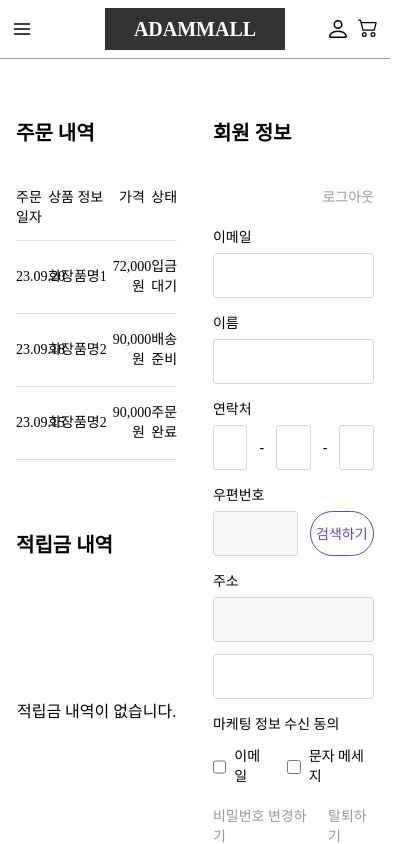
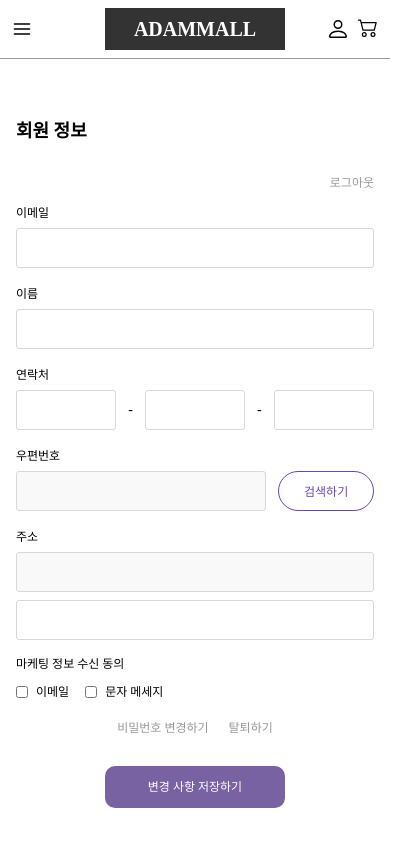
Before and after one commit to Jong-8/dshopmall, a Next.js app: page /mypage in a window 390 px wide. Shown: the top 844 px of the page, 413 px wide, since content can reach past the window. Built offline with nearby package versions, Linux system fonts and the light colour scheme; a web font is replaced by a local one.

Commit message:
Fixed: 반응형 작업 23-10-06

```diff
--- a/components/Layout/ContentTitle.tsx
+++ b/components/Layout/ContentTitle.tsx
@@ -1,6 +1,6 @@
 export default function ContentTitle({ title }: ContentTitleProps) {
   return (
-    <div className="text-2xl uppercase text-center font-jamsilBold p-4 pt-10 tracking-wider max-md:text-[18px] max-md:py-3 max-md:pt-8 max-md:pb-2 max-md:font-jamsilBold">
+    <div className="text-2xl uppercase text-center font-jamsilBold p-4 pt-10 tracking-wider max-md:text-[18px] max-md:py-3 max-md:pt-[60px] max-md:pb-2 max-md:font-jamsilBold">
       {title}
     </div>
   );
--- a/components/Layout/SubLayout.tsx
+++ b/components/Layout/SubLayout.tsx
@@ -7,7 +7,7 @@ export default function SubLayout({ children, title }: SubLayoutProps) {
     <>
       <Header title={title} description={title} />
       <ContentLayout>
-        <div className="w-[400px] m-auto pt-[60px] pb-[70px] max-md:w-[100%] max-md:px-3 max-md:pt-[40px]">
+        <div className="w-[400px] m-auto pt-[60px] pb-[70px] max-md:w-[100%] max-md:px-3">
           <div className="font-bold text-xl leading-8 tracking-wider mb-10 max-md:mb-8 max-md:text-lg">
             {title}
           </div>
--- a/components/Member/Button.tsx
+++ b/components/Member/Button.tsx
@@ -1,9 +1,9 @@
 export default function Button({
   text,
   type,
-  width = "w-[240px] max-md:w-[200px]",
-  height = "h-[54px] max-md:h-[48px]",
-  rounded = "rounded-[16px] max-md:rounded-[12px]",
+  width = "w-[240px] max-md:w-[180px]",
+  height = "h-[54px] max-md:h-[42px]",
+  rounded = "rounded-[16px] max-md:rounded-[10px]",
   theme = "black",
   name = "",
 }: ButtonProps) {
@@ -14,7 +14,7 @@ export default function Button({
         theme === "black"
           ? "bg-[#7862a2] text-white md:hover:bg-[#7862a2]/80"
           : "border border-[#7862a2] text-[#7862a2] md:hover:bg-[#7862a2] md:hover:text-white"
-      } ease-in-out duration-300 max-md:text-sm`}
+      } ease-in-out duration-300 max-md:text-xs`}
       name={name}
     >
       {text}
--- a/components/Member/Input.tsx
+++ b/components/Member/Input.tsx
@@ -9,14 +9,14 @@ export default function Input({
 }: InputProps) {
   return (
     <div>
-      <div className="mb-5">
+      <div className="mb-5 max-md:mb-4">
         <div className="text-sm mb-3 max-md:text-xs max-md:mb-2">{title}</div>
         <div>
           <input
             name={name}
             type={type}
             value={value}
-            className="w-[100%] h-[45px] py-[10px] px-[15px] text-sm border border-[#ddd] max-md:h-[36px]"
+            className="w-[100%] h-[45px] py-[10px] px-[15px] text-sm border border-[#ddd] rounded-none max-md:h-[40px] max-md:text-xs"
             onChange={onChange}
             readOnly={readonly}
             placeholder={placeholder}
--- a/pages/checkGuestOrder.tsx
+++ b/pages/checkGuestOrder.tsx
@@ -32,7 +32,7 @@ export default function CheckGuestOrder() {
           onChange={onChange}
         />
         <Input
-          title="주문번호"
+          title="주문번호 *"
           name="orderId"
           type="text"
           value={orderId}
--- a/pages/login.tsx
+++ b/pages/login.tsx
@@ -69,14 +69,23 @@ export default function Login() {
             </Link>
           </div>
         </div>
-        <div>
-          <div className="mb-5 text-center">
-            <Button text="로그인하기" type="submit" />
+        <div className="max-md:flex max-md:justify-center">
+          <div className="mb-5 text-center max-md:mb-0 max-md:mr-3 max-md:w-[43%]">
+            <Button
+              text="로그인하기"
+              type="submit"
+              width="w-[240px] max-md:w-[100%]"
+            />
           </div>
-          <div className="text-center">
+          <div className="text-center max-md:w-[43%]">
             <Link href={"/signup"}>
               <a>
-                <Button text="회원 가입하기" theme="white" type="" />
+                <Button
+                  text="회원 가입하기"
+                  theme="white"
+                  type=""
+                  width="w-[240px] max-md:w-[100%]"
+                />
               </a>
             </Link>
           </div>
--- a/pages/mypage.tsx
+++ b/pages/mypage.tsx
@@ -77,16 +77,16 @@ export default function Mypage() {
       <ContentLayout>
         <div className="max-w-[960px] m-auto">
           {/* 마이페이지 레이아웃 */}
-          <div className="px-4 pt-[60px] pb-[70px] flex justify-between">
+          <div className="px-4 pt-[60px] pb-[70px] flex justify-between flex-wrap max-md:flex-col-reverse">
             {/* 마이페이지 왼쪽 컨텐츠 */}
-            <div className="w-[45%]">
+            <div className="w-[45%] max-md:w-[100%]">
               {/* 주문 내역 */}
-              <div className="mb-[70px]">
+              <div className="mb-[70px] max-md:mb-10">
                 <div className="my_title">주문 내역</div>
                 <div>
                   {orderHistory.length > 0 ? (
                     <>
-                      <div className="grid grid-cols-[20%_40%_20%_20%] border-b border-b-[#ddd] text-sm pb-3">
+                      <div className="grid grid-cols-[20%_40%_20%_20%] border-b border-b-[#ddd] text-sm pb-3 max-md:text-xs">
                         <div>주문일자</div>
                         <div>상품 정보</div>
                         <div className="text-right">가격</div>
@@ -94,7 +94,7 @@ export default function Mypage() {
                       </div>
                       {orderHistory.map((order) => (
                         <Link href={`/orderDetails/${order.id}`} key={order.id}>
-                          <div className="grid grid-cols-[20%_40%_20%_20%] border-b border-b-[#ddd] text-sm py-4 items-center cursor-pointer">
+                          <div className="grid grid-cols-[20%_40%_20%_20%] border-b border-b-[#ddd] text-sm py-4 items-center cursor-pointer max-md:text-xs max-md:py-3">
                             <div>{order.date}</div>
                             <div>{order.name}</div>
                             <div className="text-right">
@@ -106,7 +106,7 @@ export default function Mypage() {
                       ))}
                     </>
                   ) : (
-                    <div className="py-[100px] text-center">
+                    <div className="py-[100px] text-center max-md:py-[60px] max-md:text-sm">
                       주문 내역이 없습니다.
                     </div>
                   )}
@@ -119,7 +119,7 @@ export default function Mypage() {
                   {accumulation.length > 0 ? (
                     <></>
                   ) : (
-                    <div className="py-[100px] text-center">
+                    <div className="py-[100px] text-center max-md:py-[60px] max-md:text-sm">
                       적립금 내역이 없습니다.
                     </div>
                   )}
@@ -127,9 +127,9 @@ export default function Mypage() {
               </div>
             </div>
             {/* 마이페이지 오른쪽 컨텐츠 */}
-            <div className="w-[45%]">
+            <div className="w-[45%] max-md:w-[100%] max-md:mb-10">
               <div className="my_title">회원 정보</div>
-              <div className="my-5 flex justify-end text-sm">
+              <div className="my-5 flex justify-end text-sm max-md:text-xs max-md:my-3">
                 <div className="text-[#999]">로그아웃</div>
               </div>
               <div className="text-sm">
@@ -180,7 +180,7 @@ export default function Mypage() {
                         readOnly
                       />
                       <div
-                        className="w-[140px] h-[45px] ml-3 text-center leading-[45px] text-[#6846b7] border border-[#6846b7] rounded-[23px] cursor-pointer hover:bg-[#6846b7] hover:text-white ease-in-out duration-300"
+                        className="w-[140px] h-[45px] ml-3 text-center leading-[45px] text-[#6846b7] border border-[#6846b7] rounded-[23px] cursor-pointer md:hover:bg-[#6846b7] md:hover:text-white ease-in-out duration-300 max-md:h-[40px] max-md:leading-[40px] max-md:text-xs"
                         onClick={onPostClick}
                       >
                         검색하기
@@ -189,7 +189,7 @@ export default function Mypage() {
                     {post && (
                       <div
                         id="wrap"
-                        className="border border-[#333] w-[420px] h-[402px] my-[10px] fixed top-[40%] left-[50%] translate-x-[-50%] translate-y-[-50%]"
+                        className="border border-[#333] w-[420px] h-[402px] my-[10px] fixed top-[40%] left-[50%] translate-x-[-50%] translate-y-[-50%] max-md:w-[calc(100%-1.5rem)]"
                       >
                         <img
                           src="//t1.daumcdn.net/postcode/resource/images/close.png"
@@ -203,7 +203,7 @@ export default function Mypage() {
                   </div>
                   <div className="my_input_box">
                     <div className="my_label">주소</div>
-                    <div className="mb-3">
+                    <div className="mb-3 max-md:mb-2">
                       <input
                         type="text"
                         className="my_input read-only:bg-[#f9f9f9]"
@@ -215,27 +215,29 @@ export default function Mypage() {
                     </div>
                   </div>
                   <div className="my_input_box">
-                    <div className="mb-3">마케팅 정보 수신 동의</div>
+                    <div className="mb-3 max-md:text-xs">
+                      마케팅 정보 수신 동의
+                    </div>
                     <div className="flex">
-                      <div className="flex items-center mr-4">
+                      <div className="flex items-center mr-4 max-md:text-xs">
                         <input
                           type="checkbox"
                           id="agreeEmail"
-                          className="mr-2 w-[14px] h-[14px] accent-[#7a1cea]"
+                          className="mr-2 w-[14px] h-[14px] accent-[#7a1cea] max-md:w-3 max-md:h-3"
                         />{" "}
                         <label htmlFor="agreeEmail">이메일</label>
                       </div>
-                      <div className="flex items-center">
+                      <div className="flex items-center max-md:text-xs">
                         <input
                           type="checkbox"
                           id="agreeMessage"
-                          className="mr-2 w-[14px] h-[14px] accent-[#7a1cea]"
+                          className="mr-2 w-[14px] h-[14px] accent-[#7a1cea] max-md:w-3 max-md:h-3"
                         />{" "}
                         <label htmlFor="agreeMessage">문자 메세지</label>
                       </div>
                     </div>
                   </div>
-                  <div className="flex justify-center text-[#999] mt-5 mb-[30px]">
+                  <div className="flex justify-center text-[#999] mt-5 mb-[30px] max-md:text-xs">
                     <Link href={"/changePassword"}>
                       <div className="mr-5 cursor-pointer">
                         비밀번호 변경하기
@@ -272,6 +274,18 @@ export default function Mypage() {
           width: 100%;
           height: 45px;
         }
+        @media not all and (min-width: 768px) {
+          .my_title {
+            font-size: 18px;
+            margin-bottom: 30px;
+          }
+          .my_label {
+            font-size: 12px;
+          }
+          .my_input {
+            height: 40px;
+          }
+        }
       `}</style>
     </>
   );
--- a/pages/signup.tsx
+++ b/pages/signup.tsx
@@ -136,7 +136,7 @@ export default function Signup() {
                 value={allChk}
                 checked={allChk === 1 && true}
                 onChange={onAllChkChange}
-                className="max-md:w-3 max-md:h-3"
+                className="accent-[#7a1cea] max-md:w-3 max-md:h-3"
               />
             </div>
             <div onClick={onAllChkChange} className="cursor-pointer">
@@ -150,7 +150,7 @@ export default function Signup() {
                 value={requiredChk1}
                 checked={requiredChk1 === 1 && true}
                 onChange={onRequiredChk1Change}
-                className="max-md:w-3 max-md:h-3"
+                className="accent-[#7a1cea] max-md:w-3 max-md:h-3"
               />
             </div>
             <div onClick={onRequiredChk1Change} className="cursor-pointer">
@@ -172,7 +172,7 @@ export default function Signup() {
                 value={requiredChk2}
                 checked={requiredChk2 === 1 && true}
                 onChange={onRequiredChk2Change}
-                className="max-md:w-3 max-md:h-3"
+                className="accent-[#7a1cea] max-md:w-3 max-md:h-3"
               />
             </div>
             <div
@@ -193,7 +193,7 @@ export default function Signup() {
                 value={selectChk}
                 checked={selectChk === 1 && true}
                 onChange={onSelectChkChange}
-                className="max-md:w-3 max-md:h-3"
+                className="accent-[#7a1cea] max-md:w-3 max-md:h-3"
               />
             </div>
             <div
```
